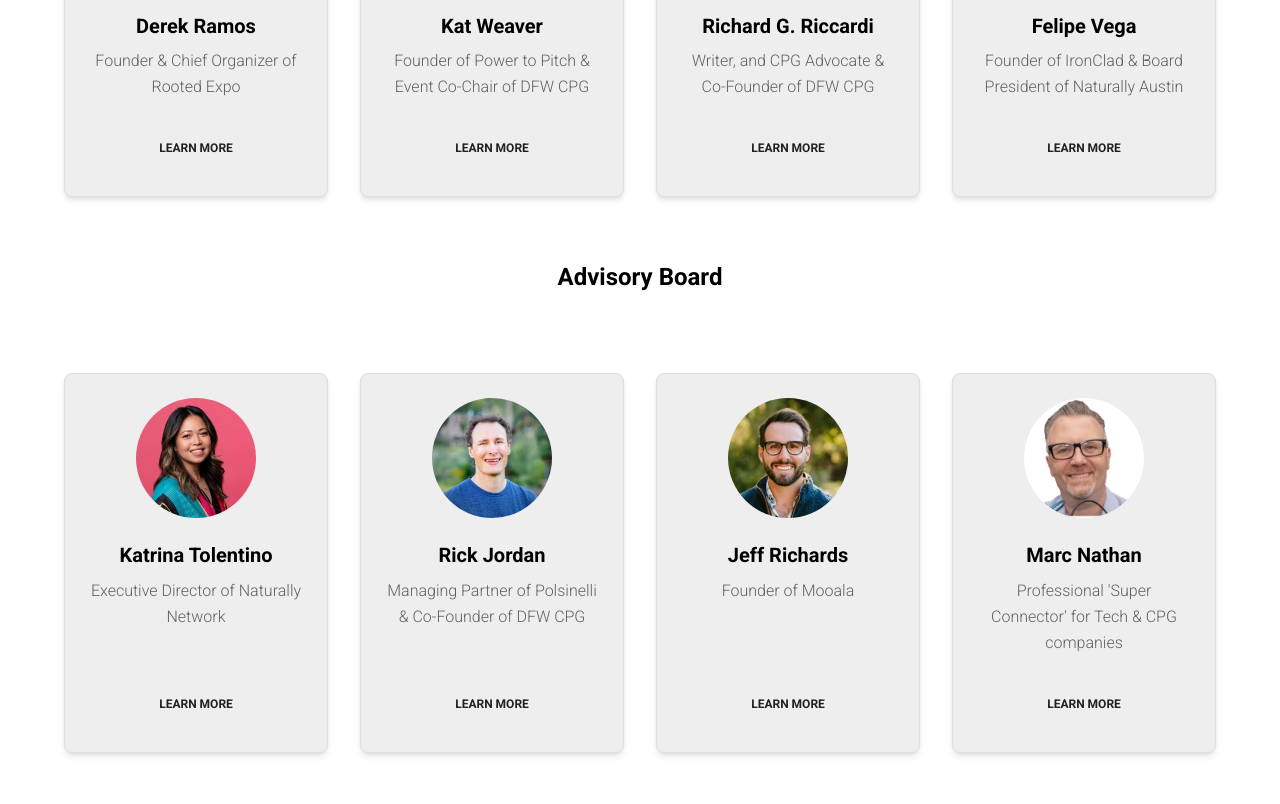
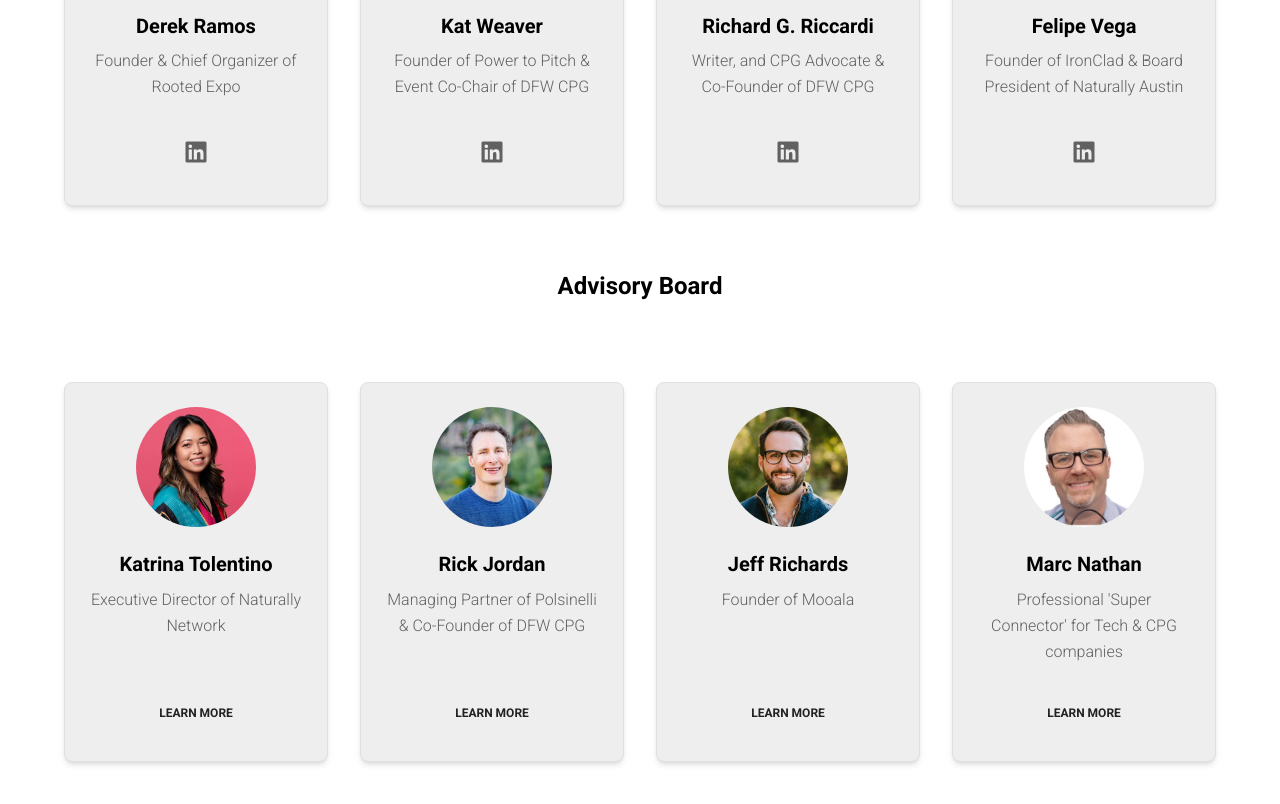
Before and after one commit to maxca17/rooted, a Next.js app: page / in a window 1280 px wide. Shown: the part 4360-5164 px from the top of the page. Built offline with nearby package versions, Linux system fonts and the light colour scheme.

Commit message:
updates to linkedin icons

```diff
--- a/src/app/event-content.tsx
+++ b/src/app/event-content.tsx
@@ -237,7 +237,7 @@ export default function EventContent() {
                     onPointerEnterCapture={() => {}}
                     onPointerLeaveCapture={() => {}}
                   >
-                    Learn More
+                    <i className="fab fa-linkedin fa-2x text-gray-700"></i>
                   </Button>
                 </div>
               ))}
```
